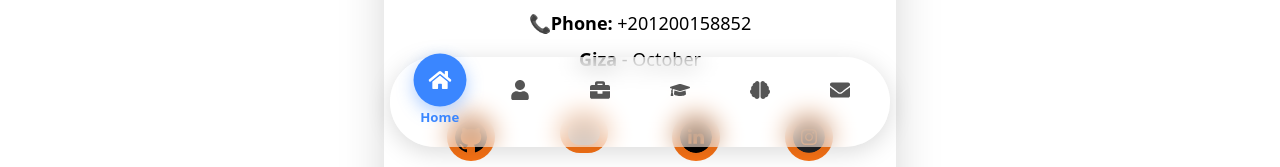
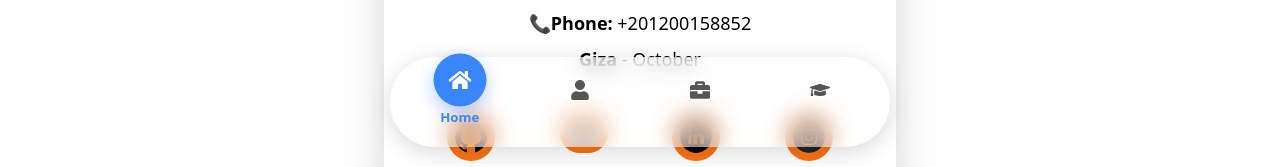
Before and after one commit to john1909m/Portfolio, a React (Vite) app: page / in a window 1280 px wide. Shown: the part 633-800 px from the top of the page. Built offline with nearby package versions, Linux system fonts and the light colour scheme; grey boxes are pictures that could not be loaded.

Commit message:
edit navbar

```diff
--- a/src/App.jsx
+++ b/src/App.jsx
@@ -18,8 +18,7 @@ const [activeTab, setActiveTab] = useState('home');
     { id: 'about', icon: <FaUser size="20" />, label: 'About',link:'#about' },
     { id: 'portfolio', icon: <FaBriefcase size="20" />, label: 'Portfolio',link:'#portfolio' },
     { id: 'education', icon: <FaGraduationCap size="20" />, label: 'Education',link:'#education' },
-    { id: 'experience', icon: <FaBrain size="20" />, label: 'Experience',link:'#home' },
-    { id: 'contact', icon: <FaEnvelope size="20" />, label: 'Contact' ,link:'#home'}
+
   ];
 
 
```
